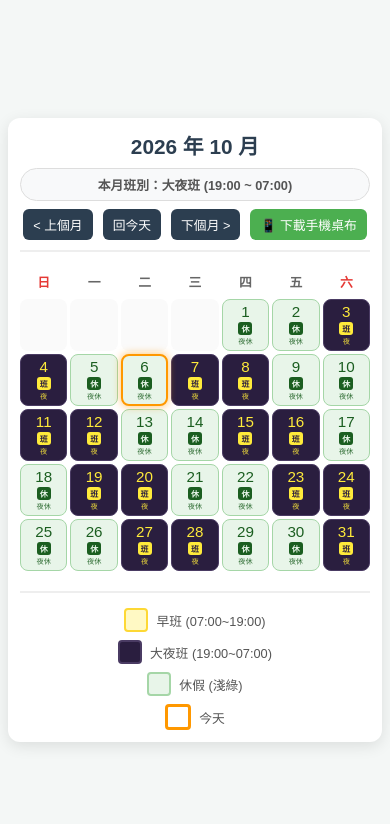
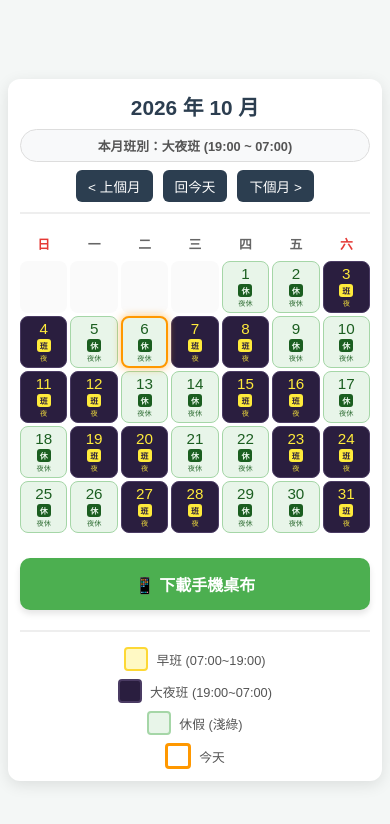
Before and after one commit to thankscal/tsmc-sc, a plain HTML site: page index.html in a window 390 px wide. Drawn offline with Linux system fonts and the light colour scheme.

Commit message:
Update index.html

```diff
--- a/index.html
+++ b/index.html
@@ -80,7 +80,6 @@
         .nav-buttons {
             display: flex;
             gap: 10px;
-            flex-wrap: wrap;
         }
 
         .nav-buttons button {
@@ -96,14 +95,6 @@
 
         .nav-buttons button:hover {
             background-color: #1a252f;
-        }
-
-        .nav-buttons button#downloadWallpaperBtn {
-            background-color: #4CAF50;
-        }
-
-        .nav-buttons button#downloadWallpaperBtn:hover {
-            background-color: #388E3C;
         }
 
         .calendar-grid {
@@ -139,7 +130,7 @@
             border: 2px solid transparent;
             padding: 4px;
             box-sizing: border-box;
-            min-width: 0; /* 允許格子縮小 */
+            min-width: 0;
         }
 
         .day-cell:hover {
@@ -201,6 +192,42 @@
             z-index: 1;
         }
 
+        /* 下載按鈕區塊 */
+        .download-section {
+            text-align: center;
+            margin-top: 25px;
+            margin-bottom: 10px;
+        }
+
+        .btn-download-wallpaper {
+            background-color: #4CAF50;
+            color: white;
+            border: none;
+            padding: 12px 28px;
+            border-radius: 10px;
+            cursor: pointer;
+            font-size: 1.1rem;
+            font-weight: bold;
+            transition: all 0.3s ease;
+            box-shadow: 0 4px 6px rgba(0,0,0,0.1);
+            display: inline-flex;
+            align-items: center;
+            gap: 8px;
+        }
+
+        .btn-download-wallpaper:hover {
+            background-color: #388E3C;
+            transform: translateY(-2px);
+            box-shadow: 0 6px 12px rgba(0,0,0,0.15);
+        }
+
+        .btn-download-wallpaper:disabled {
+            background-color: #9e9e9e;
+            cursor: not-allowed;
+            transform: none;
+            box-shadow: none;
+        }
+
         .legend {
             display: flex;
             justify-content: center;
@@ -246,7 +273,7 @@
             .header h2 { font-size: 1.3rem; text-align: center; }
             .shift-info { text-align: center; font-size: 0.8rem; }
             .nav-buttons { justify-content: center; }
-            .nav-buttons button { padding: 6px 10px; font-size: 0.8rem; }
+            .nav-buttons button { padding: 6px 12px; font-size: 0.85rem; }
 
             .calendar-grid { gap: 3px; }
             .weekday-header { font-size: 0.8rem; padding: 5px 0; }
@@ -264,6 +291,13 @@
 
             .day-cell.today { border-width: 2px !important; }
 
+            .btn-download-wallpaper {
+                width: 100%;
+                padding: 14px 0;
+                justify-content: center;
+                font-size: 1rem;
+            }
+
             .legend { flex-direction: column; align-items: center; gap: 8px; font-size: 0.8rem; }
         }
     </style>
@@ -278,14 +312,20 @@
             <button id="prevBtn">&lt; 上個月</button>
             <button id="todayBtn">回今天</button>
             <button id="nextBtn">下個月 &gt;</button>
-            <button id="downloadWallpaperBtn">📱 下載手機桌布</button>
         </div>
     </div>
 
+    <!-- 班表日曆 -->
     <div class="calendar-grid" id="calendarGrid">
         <!-- 日曆內容將由 JavaScript 動態生成 -->
     </div>
 
+    <!-- 下載按鈕區塊（移動到這裡） -->
+    <div class="download-section">
+        <button id="downloadWallpaperBtn" class="btn-download-wallpaper">📱 下載手機桌布</button>
+    </div>
+
+    <!-- 圖例說明 -->
     <div class="legend">
         <div class="legend-item">
             <div class="color-box early"></div>
```
